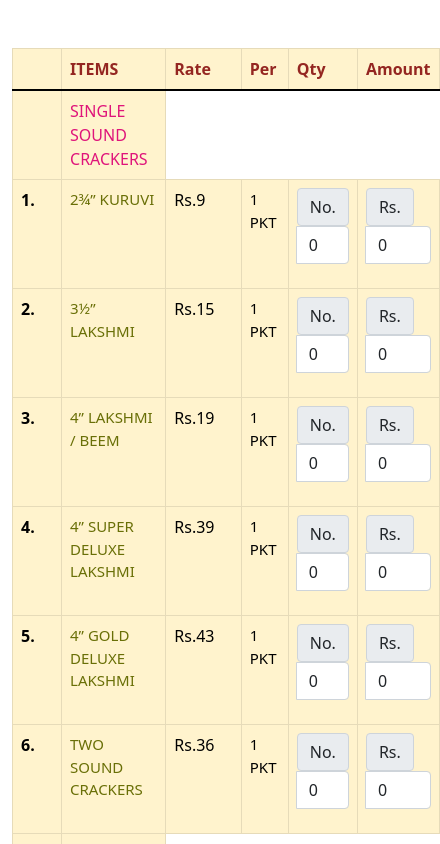
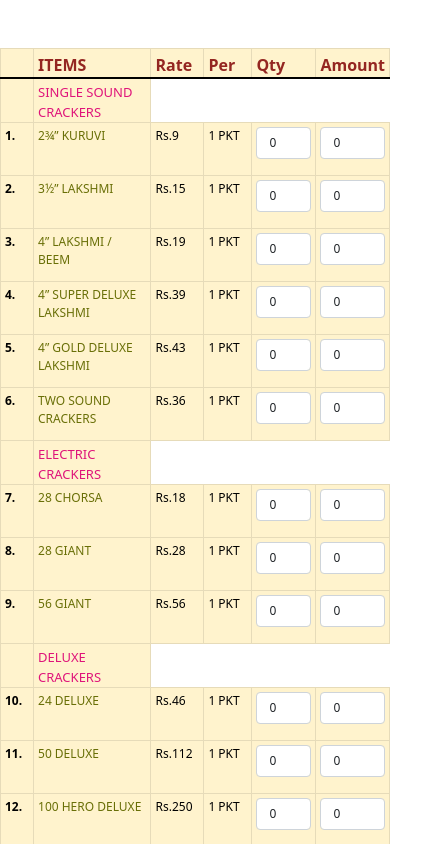
Before and after one commit to sandeepdeepak/crackers, an Angular app: page / in a window 390 px wide. Shown: the top 844 px of the page, 440 px wide, since content can reach past the window. Built offline with nearby package versions, Linux system fonts and the light colour scheme.

Commit message:
cart items added

```diff
--- a/src/app/cracker-details/view-crackers/view-crackers.component.html
+++ b/src/app/cracker-details/view-crackers/view-crackers.component.html
@@ -1,4 +1,4 @@
-<div class="container-fluid mt-5">
+<div class="mt-5 p-md-3 p-sm-0">
 
     <!-- <form (ngSubmit)="onSubmit(contactForm)" #contactForm="ngForm">
         <input type="text" placeholder="Name" name="name" ngModel required #name="ngModel">
@@ -26,24 +26,23 @@
                 </tr>
                 <ng-container *ngFor="let item of category.items;let j=index">
                     <tr>
-                        <th scope="row" class="sl-no">{{item.id}}.</th>
-                        <td class="item-name">{{item.itemName}}</td>
-                        <td>Rs.{{item.rate}}</td>
+                        <th class="sl-no">{{item.id}}.</th>
+                        <td>
+                            <div class="item-name">{{item.itemName}}</div>
+                        </td>
+                        <td class="rate">Rs.{{item.rate}}</td>
                         <td class="per">{{item.per}}</td>
-                        <td class="total-amount">
+                        <td class="requirement">
                             <div class="input-group mb-3">
-                                <div class="input-group-prepend">
-                                    <span class="input-group-text">No.</span>
-                                </div>
                                 <input type="number" [(ngModel)]="item.requirement" class="form-control"
                                     aria-label="Amount (to the nearest dollar)" (input)="calcAmount(item, i,j)">
                             </div>
                         </td>
                         <td class="total-amount">
                             <div class="input-group mb-3">
-                                <div class="input-group-prepend">
+                                <!-- <div class="input-group-prepend">
                                     <span class="input-group-text">Rs.</span>
-                                </div>
+                                </div> -->
                                 <input type="text" [(ngModel)]="item.totalamount" class="form-control"
                                     aria-label="Amount (to the nearest dollar)">
                             </div>
--- a/src/app/cracker-details/view-crackers/view-crackers.component.scss
+++ b/src/app/cracker-details/view-crackers/view-crackers.component.scss
@@ -49,3 +49,79 @@
 .sl-no {
     width: 1rem;
 }
+
+.rate {
+    font-size: 1rem;
+}
+
+$media-breakpoint-up: (
+  xs: 0,
+  sm: 576px,
+  md: 768px,
+  lg: 992px,
+  xl: 1200px,
+  xxl: 1400px
+);
+
+@media (max-width: 767.98px) {
+
+    .table>:not(caption)>*>* {
+        padding: .25rem .25rem 0rem .25rem;
+        align-items: center;
+    }
+
+    .sl-no {
+        width: 5px;
+        font-size: 12px;
+    }
+
+    .title {
+        color: #942621 !important;
+    }
+
+    .cat-text {
+        color: #DF147A !important;
+        font-size: 13px !important;
+    }
+
+    .requirement {
+        width: 4rem;
+        font-size: 12px !important;
+    }
+
+    .total-amount {
+        width: 4rem;
+        font-size: 12px !important;
+    }
+
+    .form-control {
+        font-size: 12px;
+    }
+
+    .input-group-text {
+        font-size: 12px;
+    }
+
+    .item-name {
+        font-size: 12px;
+        color: #696f07;
+        // width: 20rem;
+    }
+
+    .per {
+        font-size: 12px;
+        width: 3rem;
+    }
+
+    .total-text {
+        color: #942621 !important;
+        margin-right: 1rem;
+        font-size: 12px;
+
+    }
+
+    .rate {
+        font-size: 12px;
+        width: 3rem;
+    }
+ }
```
